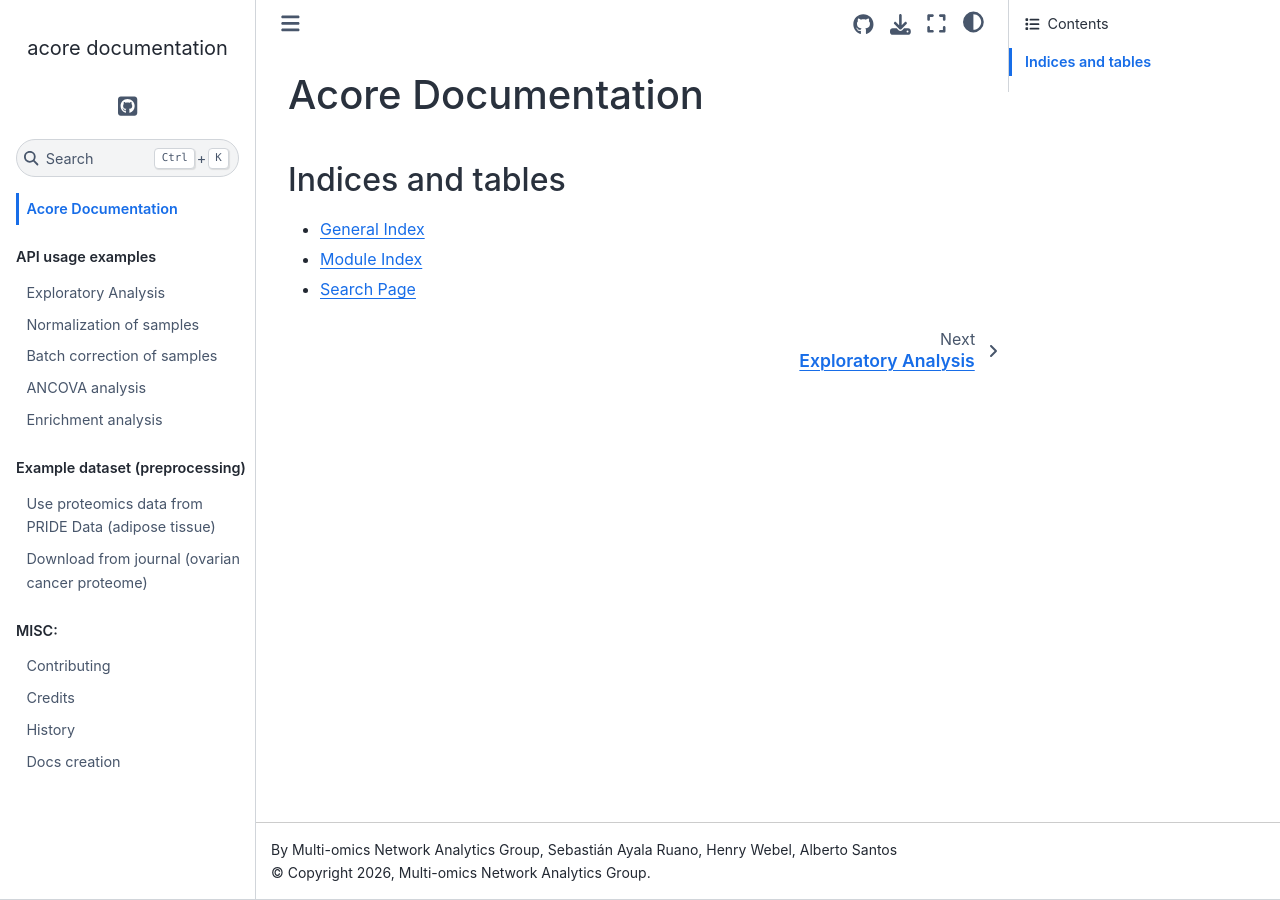
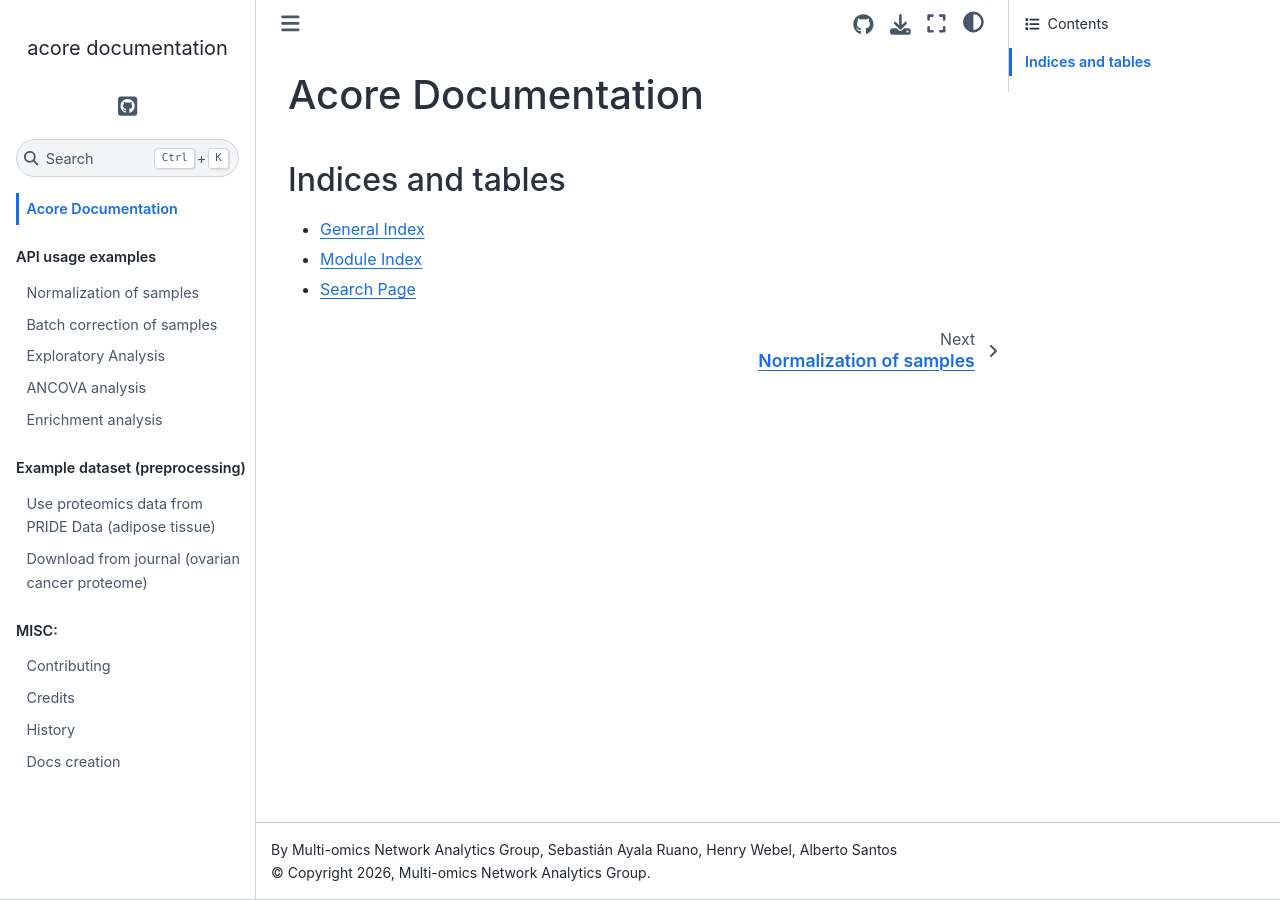
Before and after one commit to Multiomics-Analytics-Group/acore, a Sphinx documentation site: the page built from docs/index.md, in a window 1280 px wide. Built offline with Sphinx 7.4.7 and the Sphinx Book theme 1.1.4, drawn with Linux system fonts in a browser that asks for light colours; pages that are not in the unit, such as notebooks, are missing from menus; a script that is not in the unit is left out.

Commit message:
:art: order more meaningfully

````diff
--- a/docs/index.md
+++ b/docs/index.md
@@ -18,9 +18,9 @@
 :caption: API usage examples
 :hidden:
 
-api_examples/exploratory_analysis
 api_examples/normalization_analysis
 api_examples/batch_correction
+api_examples/exploratory_analysis
 api_examples/ANCOVA_analysis
 api_examples/enrichment_analysis
 ```
````
